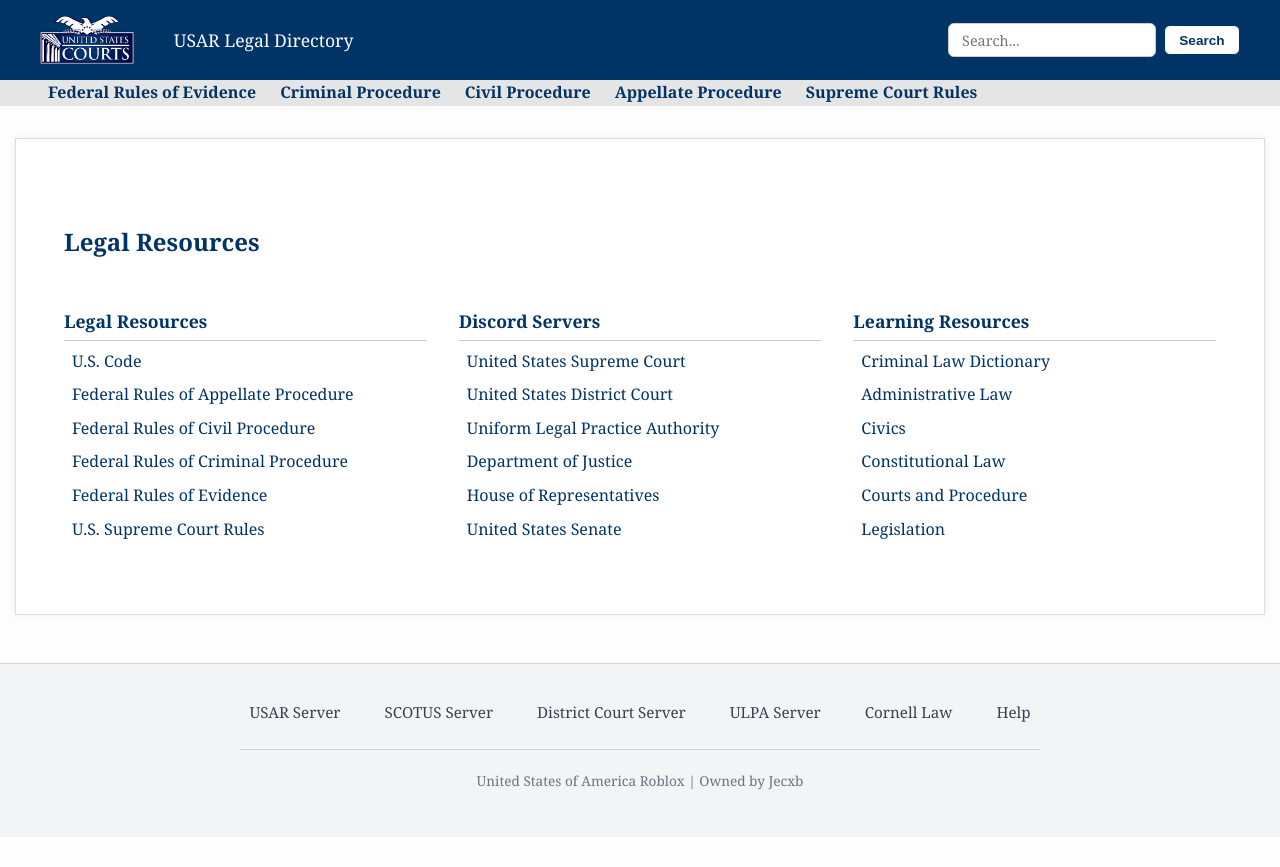
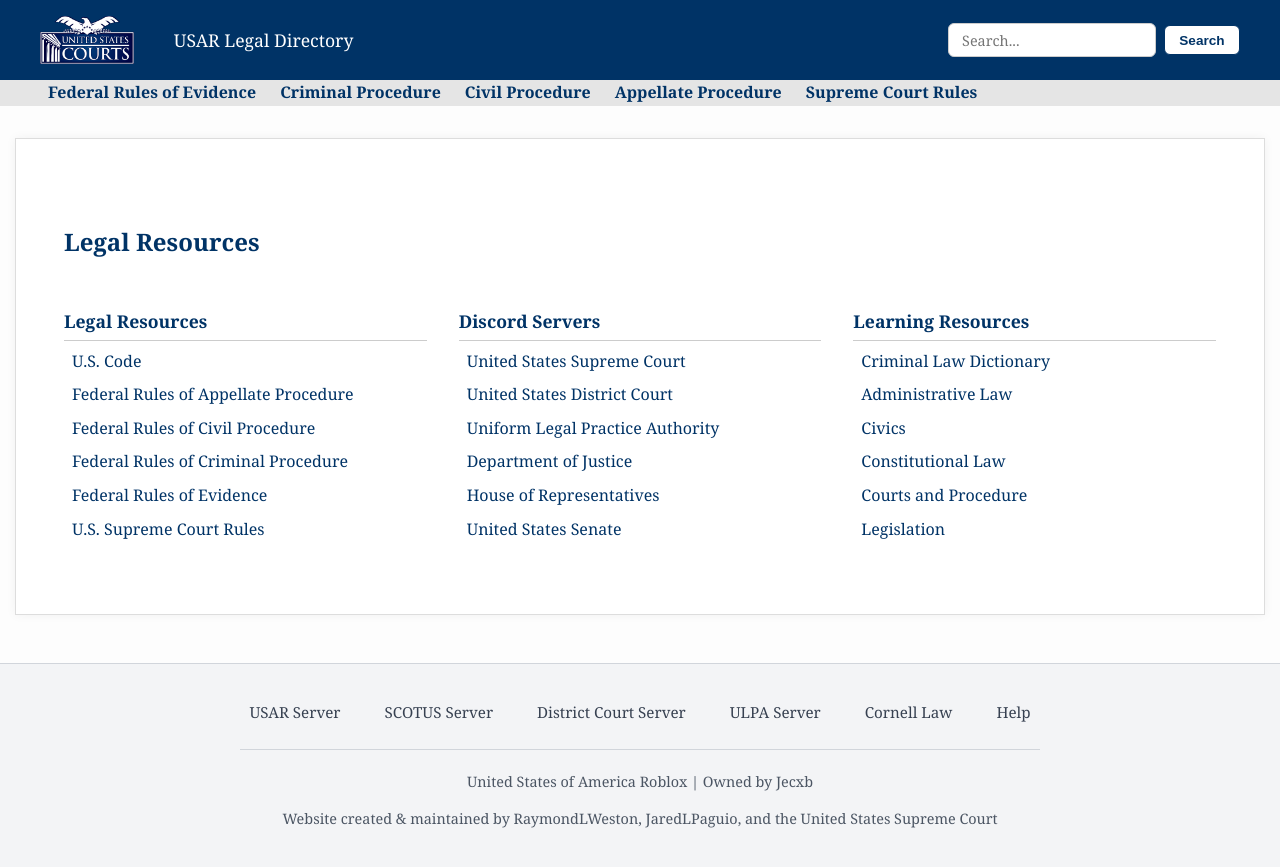
Before and after one commit to usarscotus/legal-directory, a Jekyll site: the page built from index.html, in a window 1280 px wide. Shown: the top 867 px of the page. Built offline with Jekyll 4.4.1, drawn with Linux system fonts in a browser that asks for light colours.

Commit message:
Update footer.html

```diff
--- a/_includes/footer.html
+++ b/_includes/footer.html
@@ -11,8 +11,11 @@
 
     <hr class="footer-divider" />
 
-    <p class="footer-credit">
+    <p class="footer-credit1">
       United States οf America Roblox | Owned by Jecxb
+    </p>
+    <p class="footer-credit2">
+      Website created & maintained by RaymondLWeston, JaredLPaguio, and the United States Supreme Court
     </p>
   </div>
 </footer>
```
